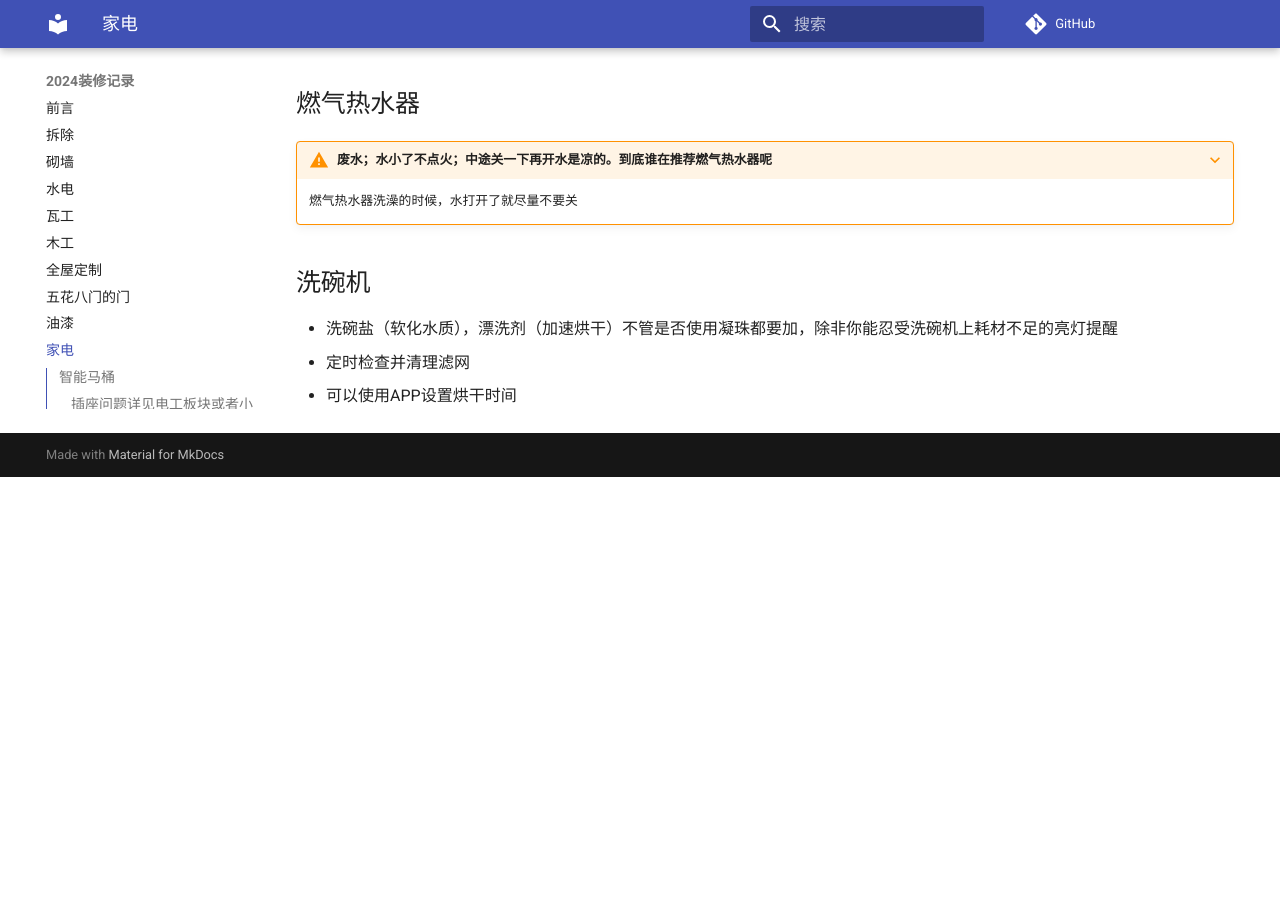
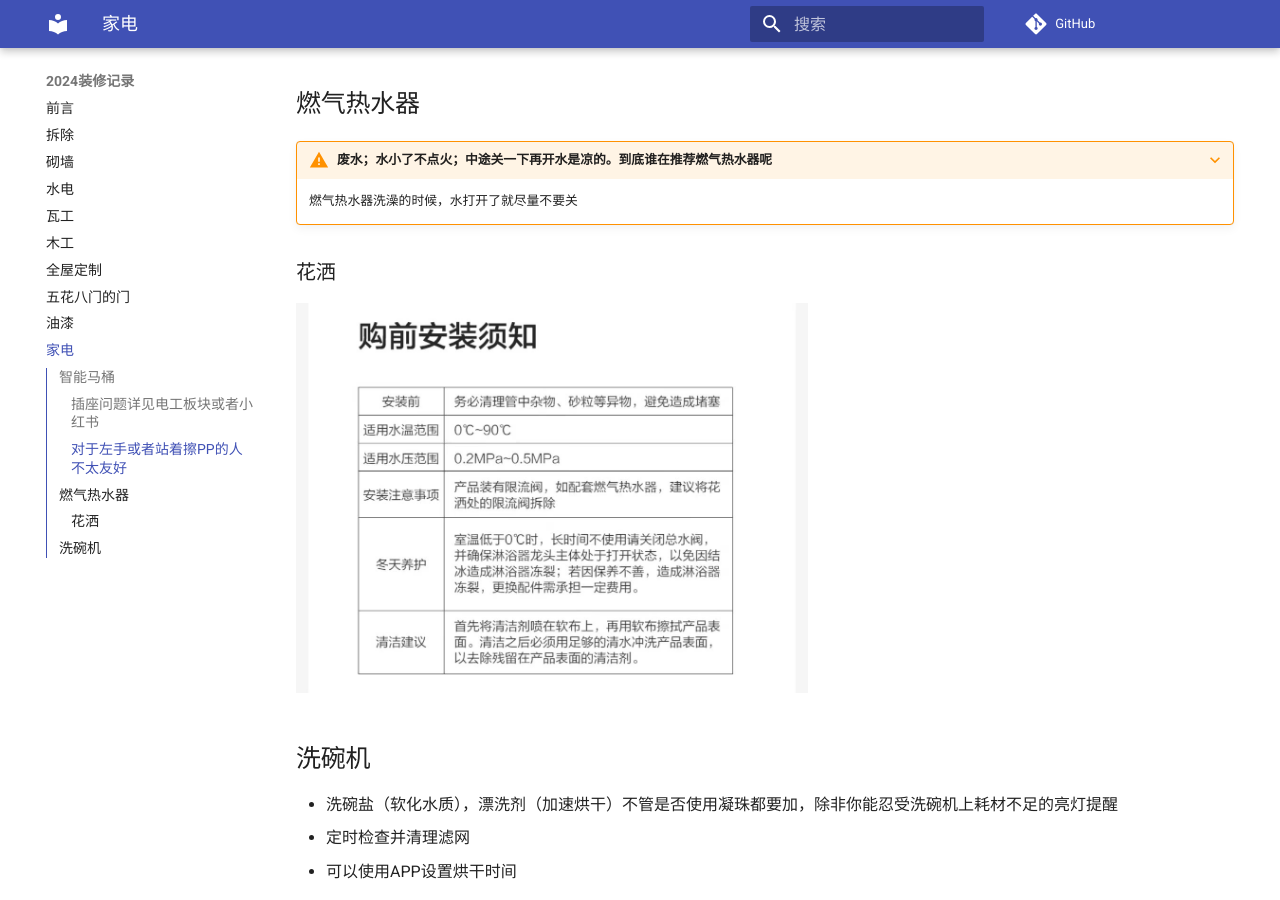
Before and after one commit to LPKnight/2024renovation, an MkDocs documentation site: the page built from docs/homeAppliances.md, in a window 1280 px wide and 900 px high, scrolled down 2455 px. Built offline with MkDocs 1.6.1 and Material for MkDocs 9.7.7, drawn with Linux system fonts in a browser that asks for light colours; comment, search, counter and statistics services are not loaded; before the commit the page ends 2932 px from its top, so only the background shows below that.

Commit message:
upload md

```diff
--- a/docs/homeAppliances.md
+++ b/docs/homeAppliances.md
@@ -11,6 +11,9 @@
 ???+ warning "废水；水小了不点火；中途关一下再开水是凉的。到底谁在推荐燃气热水器呢"
     燃气热水器洗澡的时候，水打开了就尽量不要关
 
+### 花洒
+![避坑攻略](images/花洒限流阀.jpg "监工指南"){: figcaption=1235 style="width:40vw;" }
+
 ## 洗碗机
 - 洗碗盐（软化水质），漂洗剂（加速烘干）不管是否使用凝珠都要加，除非你能忍受洗碗机上耗材不足的亮灯提醒
 - 定时检查并清理滤网
```
Also changed, not shown: docs/painting.md (+1 -1 lines), docs/images/花洒限流阀.jpg (added).
